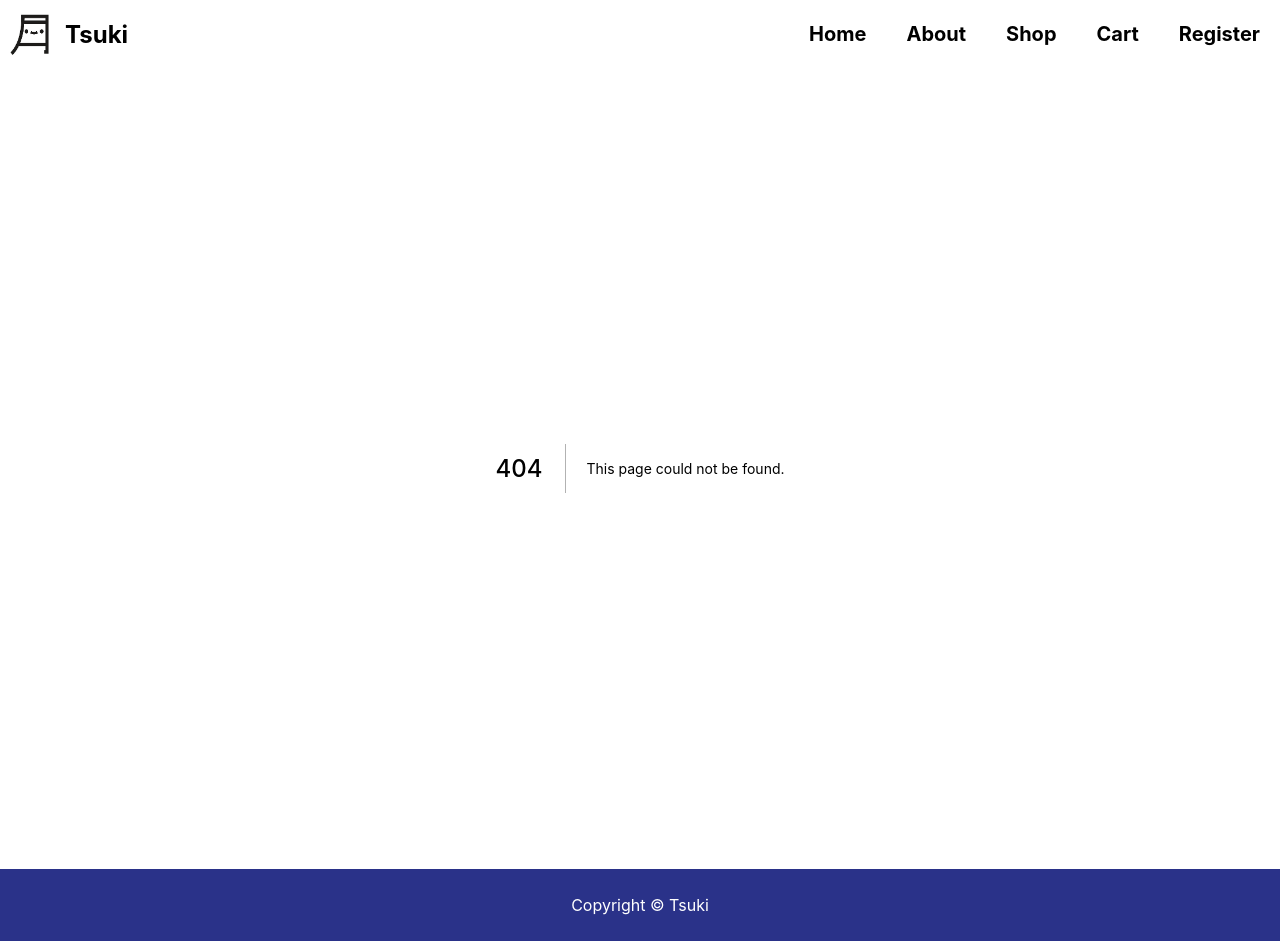
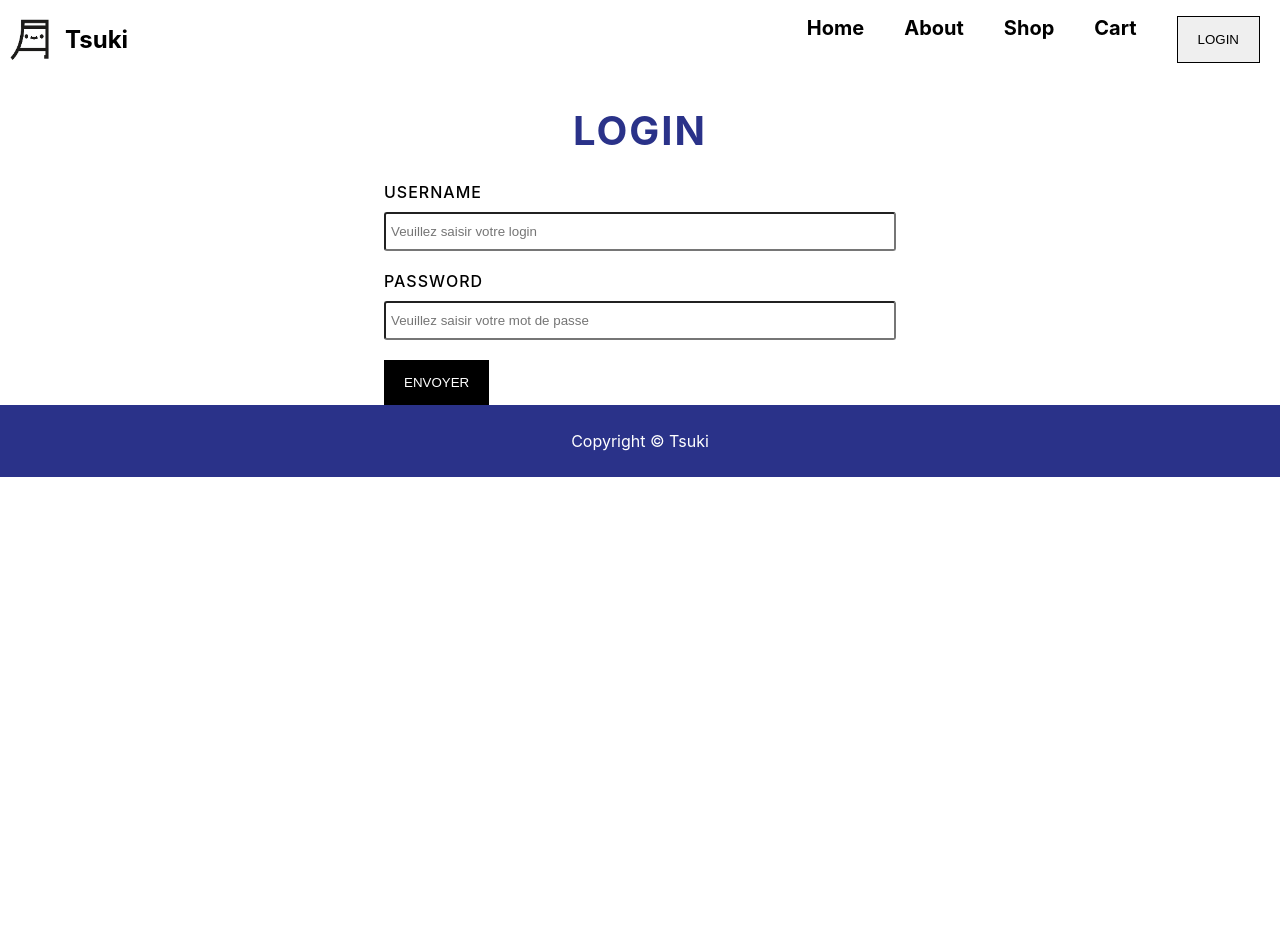
Before and after one commit to Delphine-Alex/Learn--NEXT, a Next.js app: page /login in a window 1280 px wide. Before the commit this address had no page. After the commit the page ends 800 px from the top, so only its background shows below. Built offline with nearby package versions, Linux system fonts and the light colour scheme.

Commit message:
Save works

```diff
--- a/package.json
+++ b/package.json
@@ -9,6 +9,7 @@
   },
   "dependencies": {
     "axios": "^0.25.0",
+    "circular-json": "^0.5.9",
     "next": "12.0.10",
     "react": "17.0.2",
     "react-dom": "17.0.2",
--- a/src/components/Header.js
+++ b/src/components/Header.js
@@ -39,9 +39,7 @@ const Header = (props) => {
                         </Link>
                     </li>
                     <li className='nav_item'>
-                        <Link href="/register">
-                            <a className='nav_link'>Register</a>
-                        </Link>
+                        <Button type="button" classes="btn btn__color-white" function={() => console.log("islogged")} title="login" />
                     </li>
                 </ul>
             </nav>
--- /dev/null
+++ b/src/pages/login/index.js
@@ -0,0 +1,50 @@
+import React, { useState } from 'react';
+
+import Button from '../../components/Button';
+import Input from '../../components/Input';
+import TitlePage from '../../components/TitlePage';
+
+import userService from '../../services/user.service';
+
+const Index = () => {
+    const [inputs, setInputs] = useState({});
+
+    const submitRegister = async (e) => {
+        e.preventDefault();
+        console.log(inputs);
+        userService.register(inputs).then(data => console.log(data)).catch(err => console.log(err));
+    }
+
+    return (
+        <div>
+            <TitlePage title="Login" />
+            <div className="page__register">
+                <form className="form" onSubmit={(e) => submitRegister(e)}>
+                    <Input
+                        label="Username"
+                        name="username"
+                        id="username"
+                        type="text"
+                        classes="form__input"
+                        required={true}
+                        placeholder="Veuillez saisir votre login"
+                        handleChange={(e) => setInputs({ ...inputs, fusername: e.target.value })}
+                    />
+                    <Input
+                        label="Password"
+                        name="password"
+                        id="password"
+                        type="text"
+                        classes="form__input"
+                        required={true}
+                        placeholder="Veuillez saisir votre mot de passe"
+                        handleChange={(e) => setInputs({ ...inputs, firstname: e.target.value })}
+                    />
+                    <Button title="Envoyer" classes="btn btn__color-black" type="submit" />
+                </form>
+            </div>
+        </div>
+    );
+}
+
+export default Index;
--- /dev/null
+++ b/src/services/user.service.js
@@ -0,0 +1,14 @@
+const apiUrl = "http://localhost:1337/api";
+export default {
+    register(payload) {
+        console.log(payload, "payload");
+        return fetch(`${apiUrl}/auth/local/register`, {
+            method: "POST",
+            headers: {
+                "Content-Type": "Application/json"
+            },
+            body: JSON.stringify(payload)
+        })
+            .then((res) => res.json())
+    }
+}
```
Also changed, not shown: src/pages/register/index.js (+16 -2 lines), src/services/users.service.js (deleted), 1 other file (tests, documents, lock files or other folders).
